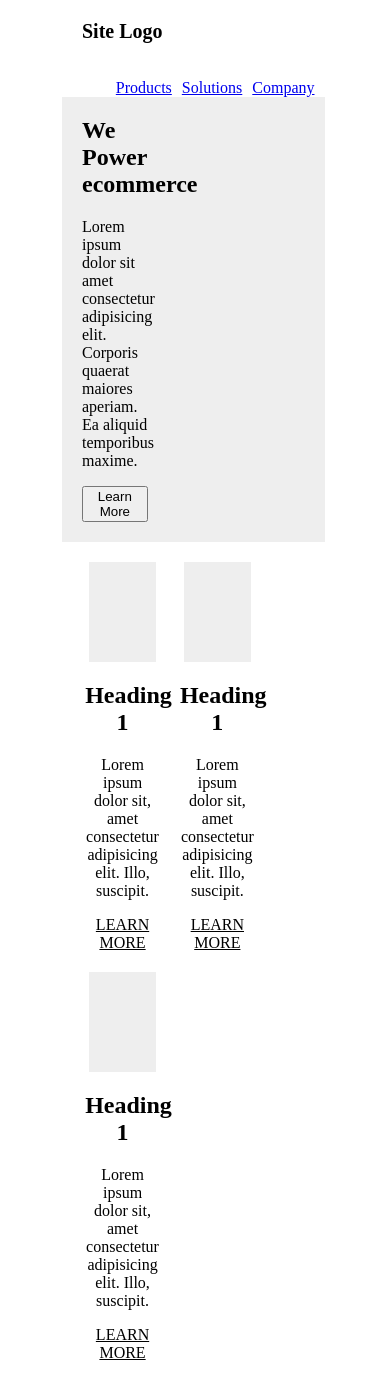
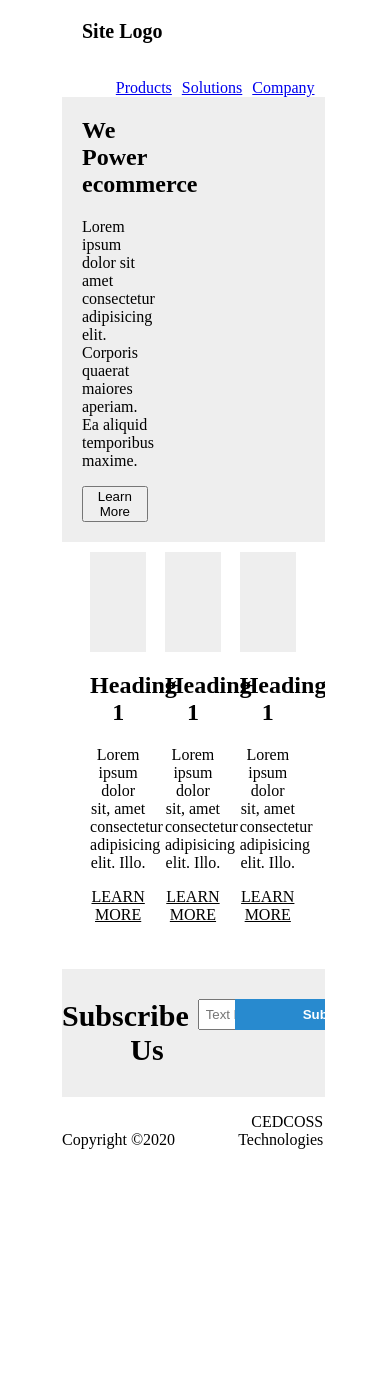
Before and after one commit to fmohd9870/template3, a plain HTML site: page src/index.html in a window 390 px wide. Shown: the top 1375 px of the page. After the commit the page ends 1165 px from the top, so only its background shows below. Drawn offline with Linux system fonts and the light colour scheme.

Commit message:
Responsive cards

```diff
--- a/src/index.html
+++ b/src/index.html
@@ -34,30 +34,32 @@
       <div class="block_section">
         <div class="block">
           <div class="block_image"></div>
-          <h2>Heading 1</h2>
+          <div class="block_content"><h2>Heading 1</h2>
           <p>
-            Lorem ipsum dolor sit, amet consectetur adipisicing elit. Illo,
-            suscipit.
+            Lorem ipsum dolor sit, amet consectetur adipisicing elit. Illo.
           </p>
           <a href="#">LEARN MORE</a>
         </div>
+        </div>
         <div class="block">
           <div class="block_image"></div>
+          <div class="block_content">
           <h2>Heading 1</h2>
           <p>
-            Lorem ipsum dolor sit, amet consectetur adipisicing elit. Illo,
-            suscipit.
+            Lorem ipsum dolor sit, amet consectetur adipisicing elit. Illo.
           </p>
           <a href="#">LEARN MORE</a>
         </div>
+        </div>
         <div class="block">
           <div class="block_image"></div>
+          <div class="block_content">
           <h2>Heading 1</h2>
           <p>
-            Lorem ipsum dolor sit, amet consectetur adipisicing elit. Illo,
-            suscipit.
+            Lorem ipsum dolor sit, amet consectetur adipisicing elit. Illo.
           </p>
           <a href="#">LEARN MORE</a>
+        </div>
         </div>
       </div>
       <div class="section footer">
--- a/src/style.css
+++ b/src/style.css
@@ -37,10 +37,14 @@ body {
   margin-top: 0px;
 }
 .block_image {
-  width: 90%;
+  width: 75%;
   height: 100px;
   background: #eeeeee;
-  margin-left: 5%;
+  margin-left: 20%;
+}
+.block_content{
+  width: 75%;
+  margin-left: 20%;
 }
 .block_section {
   overflow: hidden;
@@ -50,7 +54,6 @@ body {
 .block {
   float: left;
   width: 30%;
-  padding: 10px;
   display: block;
   text-align: center;
 }
```
